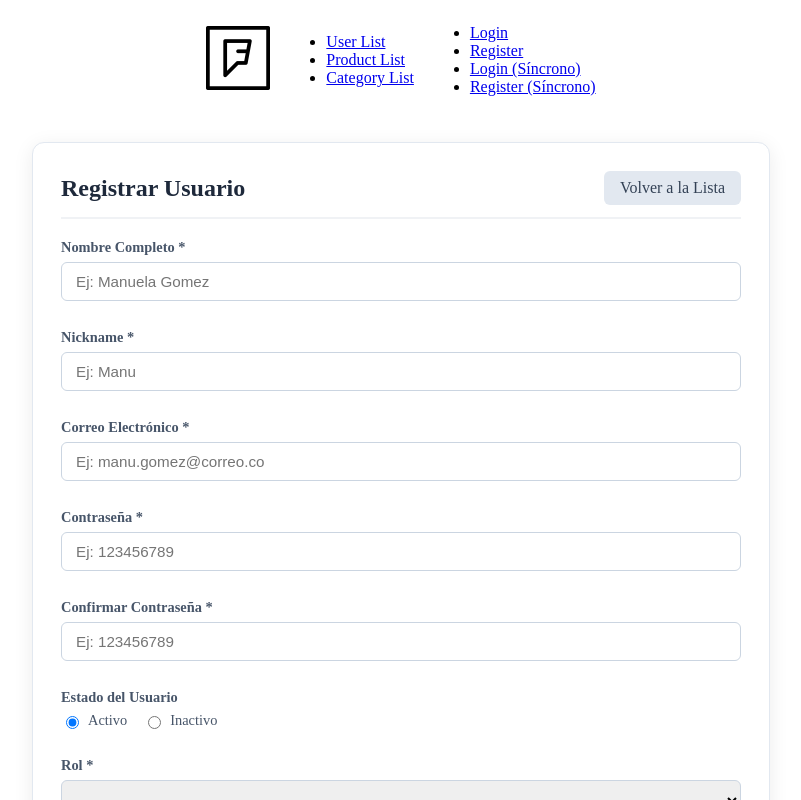
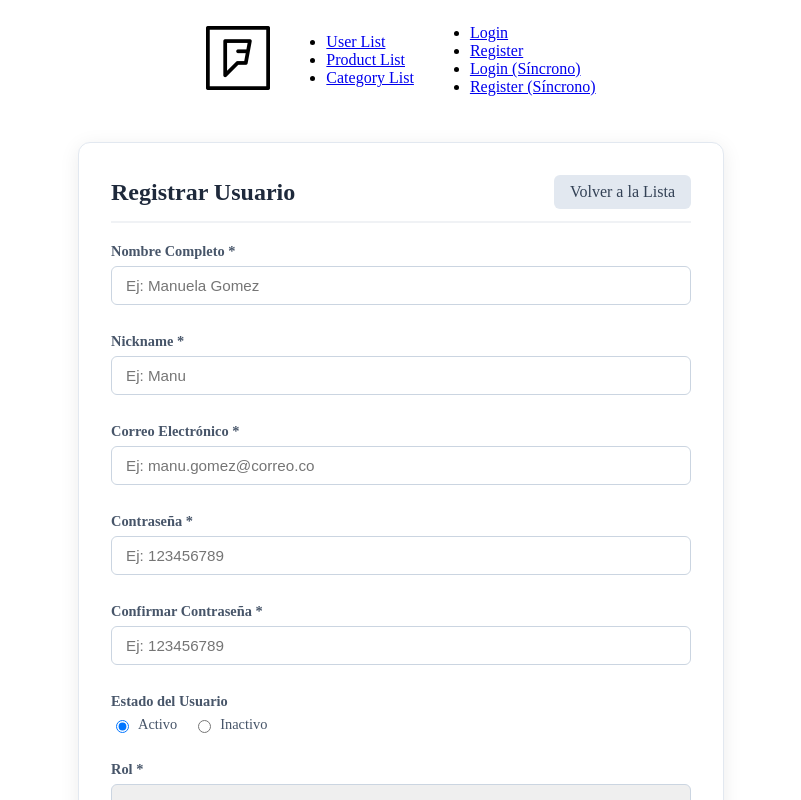
Before and after one commit to UniCIEO-BIT-BIT-202604/FrontEnd-Store, an Angular app: page /user/new in a window 1280 px wide. Shown: the top 800 px of the page, without its empty margins (239-1040 px from the left). Built offline with nearby package versions, Linux system fonts and the light colour scheme; no server answers.

Commit message:
style(forms): homologar contenedor de tarjeta con borde elegante en todos los formularios de crear y editar

```diff
--- a/src/app/features/categories/category-edit-form/category-edit-form.html
+++ b/src/app/features/categories/category-edit-form/category-edit-form.html
@@ -1,4 +1,5 @@
-<div class="page page-category">
+<div class="page page-category page-form">
+
   <div class="header-actions">
     <h2>Editar Categoría</h2>
     <a routerLink="/category/list" class="btn-back">Volver a la Lista</a>
--- a/src/app/features/categories/category-list/category-list.html
+++ b/src/app/features/categories/category-list/category-list.html
@@ -1,4 +1,5 @@
-<div class="page page-category">
+<div class="page page-category page-list">
+
   <div class="header-actions">
     <h2>Lista de Categorías</h2>
     <a routerLink="/category/new" class="btn-new">Nueva Categoría</a>
--- a/src/app/features/categories/category-new-form/category-new-form.html
+++ b/src/app/features/categories/category-new-form/category-new-form.html
@@ -1,4 +1,5 @@
-<div class="page page-category">
+<div class="page page-category page-form">
+
   <div class="header-actions">
     <h2>Registrar Nueva Categoría</h2>
     <a routerLink="/category/list" class="btn-back">Volver a la Lista</a>
--- a/src/app/features/products/product-edit-form/product-edit-form.html
+++ b/src/app/features/products/product-edit-form/product-edit-form.html
@@ -1,4 +1,5 @@
-<div class="page page-product">
+<div class="page page-product page-form">
+
   <div class="header-actions">
     <h2>Editar Producto</h2>
     <a routerLink="/product/list" class="btn-back">Volver a la Lista</a>
--- a/src/app/features/products/product-list/product-list.html
+++ b/src/app/features/products/product-list/product-list.html
@@ -1,4 +1,5 @@
-<div class="page page-product">
+<div class="page page-product page-list">
+
   <div class="header-actions">
     <h2>Lista de Productos</h2>
     <a routerLink="/product/new" class="btn-new">Nuevo Producto</a>
--- a/src/app/features/products/product-new-form/product-new-form.css
+++ b/src/app/features/products/product-new-form/product-new-form.css
@@ -1,19 +1,25 @@
-/* Estilos generales para contenedores de formulario */
-.form-container, .page-user {
-  max-width: 680px;
+/* Contenedor de tarjeta elegante para todos los formularios (Crear / Editar) */
+.page-form {
+  max-width: 580px;
   margin: 30px auto;
-  padding: 28px;
+  padding: 32px;
   background: #ffffff;
   border-radius: 12px;
   box-shadow: 0 4px 20px rgba(0, 0, 0, 0.08);
   border: 1px solid #e2e8f0;
 }
 
-.page-product, .page-category {
+.page-product.page-form {
+  max-width: 720px;
+}
+
+/* Contenedor amplio para páginas de listas de tablas */
+.page-list {
   max-width: 1140px;
   margin: 20px auto;
   padding: 24px;
 }
+
 
 
 .header-actions {
--- a/src/app/features/products/product-new-form/product-new-form.html
+++ b/src/app/features/products/product-new-form/product-new-form.html
@@ -1,4 +1,5 @@
-<div class="page page-product">
+<div class="page page-product page-form">
+
   <div class="header-actions">
     <h2>Registrar Nuevo Producto</h2>
     <a routerLink="/product/list" class="btn-back">Volver a la Lista</a>
--- a/src/app/features/users/user-edit-form/user-edit-form.html
+++ b/src/app/features/users/user-edit-form/user-edit-form.html
@@ -1,4 +1,5 @@
-<div class="page page-user">
+<div class="page page-user page-form">
+
   <div class="header-actions">
     <h2>Editar Usuario</h2>
     <a routerLink="/user/list" class="btn-back">Volver a la Lista</a>
--- a/src/app/features/users/user-list/user-list.html
+++ b/src/app/features/users/user-list/user-list.html
@@ -1,4 +1,4 @@
-<div class="page page-user-list">
+<div class="page page-user page-list">
   <div class="header-actions">
     <h2>Lista de Usuarios</h2>
     <a routerLink="/user/new" class="btn-new">Nuevo Usuario</a>
--- a/src/app/features/users/user-new-form/user-new-form.html
+++ b/src/app/features/users/user-new-form/user-new-form.html
@@ -1,4 +1,5 @@
-<div class="page page-user">
+<div class="page page-user page-form">
+
   <div class="header-actions">
     <h2>Registrar Usuario</h2>
     <a routerLink="/user/list" class="btn-back">Volver a la Lista</a>
```
